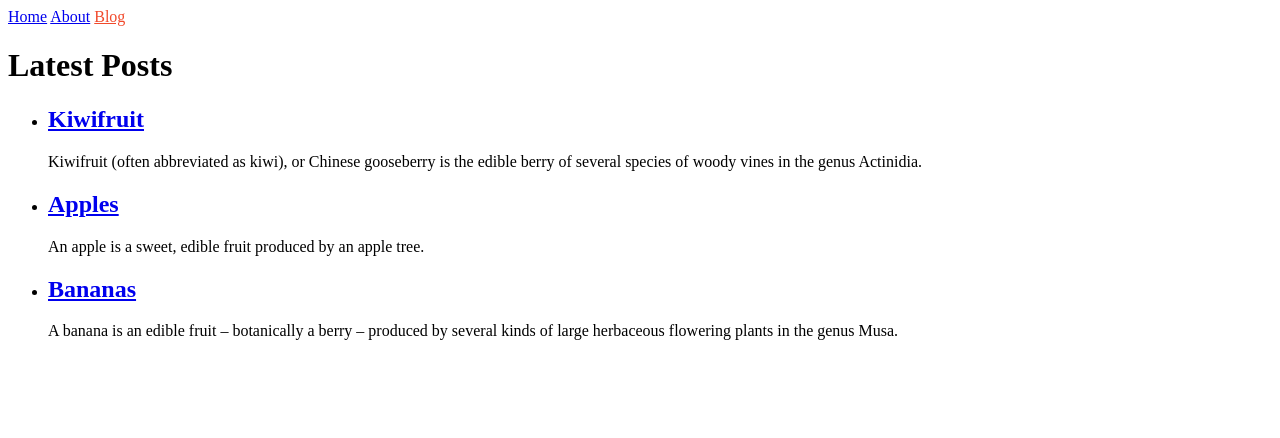
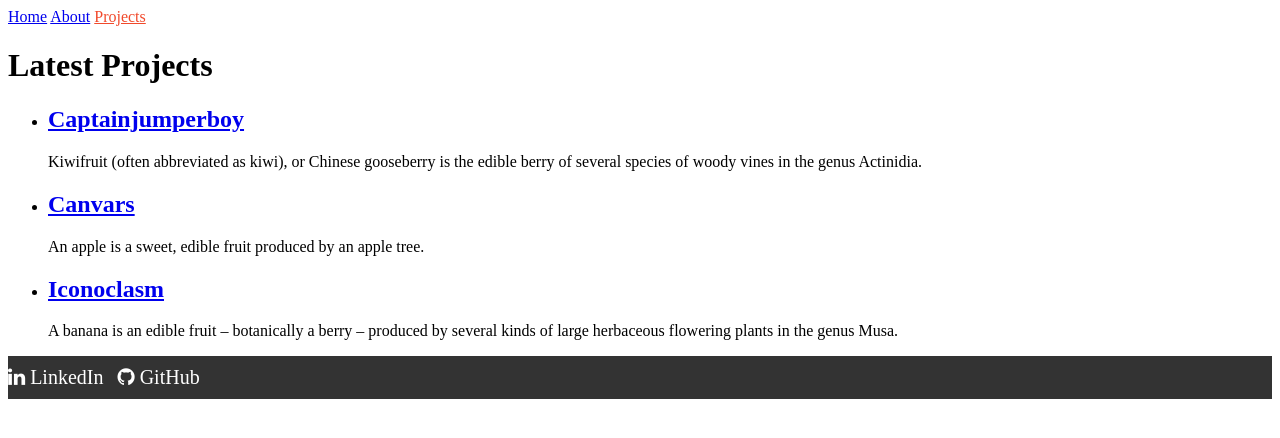
Before and after one commit to fruitsamurai-png/fruitsamurai-png.github.io, a Jekyll site: the page built from projects.html, in a window 1280 px wide. Shown: the top 438 px of the page. Built offline with Jekyll 4.4.1, drawn with Linux system fonts in a browser that asks for light colours.

Commit message:
bottom bar

```diff
--- a/_config.yml
+++ b/_config.yml
@@ -1,6 +1,7 @@
 collections:
   authors:
-
+sass:
+  sass_dir: _sass
 defaults:
   - scope:
       path: ""
--- a/_data/navigation.yml
+++ b/_data/navigation.yml
@@ -2,5 +2,5 @@
   link: /
 - name: About
   link: /about.html
-- name: Blog
-  link: /blog.html
+- name: Projects
+  link: /projects.html
--- /dev/null
+++ b/_includes/bottom_bar.html
@@ -0,0 +1,9 @@
+<footer class="bottom-bar">
+    <div class="container">
+        <ul class="social-links">
+            <li><a href="https://www.linkedin.com/in/keith-chng-97a699130/"><i class="fa fa-linkedin"></i> LinkedIn</a></li>
+            <li><a href="https://github.com/fruitsamurai-png"><i class="fa fa-github"></i> GitHub</a></li>
+            <!-- Add more social links as needed -->
+        </ul>
+    </div>
+</footer>
--- a/_layouts/default.html
+++ b/_layouts/default.html
@@ -4,9 +4,11 @@
     <meta charset="utf-8">
     <title>{{ page.title }}</title>
     <link rel="stylesheet" href="/assets/css/styles.css">
+    <link rel="stylesheet" href="https://cdnjs.cloudflare.com/ajax/libs/font-awesome/4.7.0/css/font-awesome.min.css">
   </head>
   <body>
     {% include navigation.html %}
     {{ content }}
   </body>
+  {% include bottom_bar.html %}
 </html>
--- /dev/null
+++ b/_sass/bottombar.scss
@@ -0,0 +1,28 @@
+/* assets/css/styles.css */
+
+.bottom-bar {
+    background-color: #333;
+    color: #fff;
+    padding: 10px 0;
+}
+
+.social-links {
+    list-style-type: none;
+    margin: 0;
+    padding: 0;
+}
+
+.social-links li {
+    display: inline-block;
+    margin-right: 10px;
+}
+
+.social-links li:last-child {
+    margin-right: 0;
+}
+
+.social-links a {
+    color: #fff;
+    text-decoration: none;
+    font-size: 20px;
+}
--- a/assets/css/styles.scss
+++ b/assets/css/styles.scss
@@ -1,3 +1,4 @@
 ---
 ---
 @import "main";
+@import "bottombar";
--- a/index.html
+++ b/index.html
@@ -3,4 +3,3 @@
 title: Keith's Portfolio
 layout: default
 ---
-<h1>{{ "Hello World!" | downcase }}</h1>
--- a/blog.html
+++ b/projects.html
@@ -1,8 +1,8 @@
 ---
 layout: default
-title: Blog
+title: Projects
 ---
-<h1>Latest Posts</h1>
+<h1>Latest Projects</h1>
 
 <ul>
   {% for post in site.posts %}
```
Also changed, not shown: _posts/2018-08-20-Iconoclasm.md (renamed from _posts/2018-08-20-bananas.md), _posts/2018-08-21-Canvars.md (renamed from _posts/2018-08-21-apples.md), _posts/2018-08-22-CaptainJumperBoy.md (renamed from _posts/2018-08-22-kiwifruit.md).
